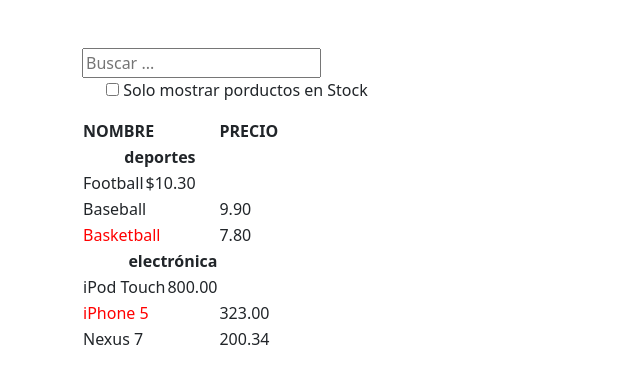
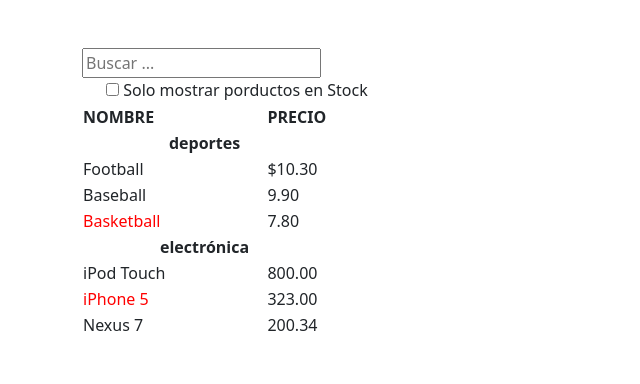
Before and after one commit to ErwinRivas/aplicativo-vivero, a React (Create React App) app: page / in a window 1280 px wide. Shown: the top 384 px of the page, without its empty margins (0-640 px from the left). Built offline with nearby package versions, Linux system fonts and the light colour scheme.

Commit message:
cambios Erwin

```diff
--- a/src/components/ProductRow.js
+++ b/src/components/ProductRow.js
@@ -3,7 +3,7 @@
 const ProductRow = (props) => {
 const  {product} = props
 const nombre = product.stock ?
-product.nombre  : <span style={{color: 'red'}}>{product.nombre}</span>
+<span className="spanNuevo">{product.nombre}</span>  : <span style={{color: 'red'}} className="spanNuevo" >{product.nombre}</span>
     return (
         <tr>
             <td>{nombre} </td>
--- a/src/components/ProductTable.js
+++ b/src/components/ProductTable.js
@@ -17,27 +17,43 @@
     const { filterTextData, inStockOnlyData, todos } = props;
     let lastCategory = null;
     const nuevo = todos.filter((todo, i) => { return (todo.nombre.indexOf(filterTextData) !== -1) })
-    const rows = nuevo.map((row, index) => {
-        if (inStockOnlyData && !row.stock) {
+    // const rows = nuevo.map((row, index) => {
+    //     if (inStockOnlyData && !row.stock) {
+    //         return;
+    //     } else {
+    //         if (row.categoria !== lastCategory) {
+    //             lastCategory =row.categoria;
+    //             return (
+    //                 <div className="divNuevo">
+    //                     <ProductCategoryRow product={row} key={row.index} />
+    //                     <ProductRow product={row} key={row.nombre} />
+    //                 </div>
+    //             )
+    //         } else {
+    //             return (
+    //                     <ProductRow product={row} key={row.index} />
+    //             )
+    //         }
+    //     }
+    // })
+    const filas = [];
+    nuevo.forEach(element => {
+        if (inStockOnlyData && !element.stock) {
             return;
-        } else {
-            if (row.categoria !== lastCategory) {
-                lastCategory =row.categoria;
-                return (
-                    <div>
-                        <ProductCategoryRow product={row} key={row.index} />
-                        <ProductRow product={row} key={row.nombre} />
-                    </div>
-                )
-            } else {
-                return (
-                        <ProductRow product={row} key={row.index} />
-                )
-            }
         }
-    })
+        if (element.categoria !== lastCategory ) {
+            filas.push(
+                <ProductCategoryRow product={element} key={element.categoria} />
+            )
+        }
+        filas.push(
+            <ProductRow product={element} key={element.nombre} />
+        )
+        lastCategory = element.categoria;
+
+    });
     return (
-        <tbody>{rows}</tbody>
+        <tbody>{filas}</tbody>
     )
 }
 
--- a/src/components/SearchBar.js
+++ b/src/components/SearchBar.js
@@ -21,7 +21,7 @@
                         onChange={this.handleTextChange} />
                 </div>
                 <div>
-                    <p>
+
                         <div className="form-check">
                             <input type="checkbox"
                                 onChange={this.handleInStockChange}
@@ -29,7 +29,7 @@
                             {' '}
                             Solo mostrar porductos en Stock
                         </div>
-                    </p>
+
                 </div>
 
             </form>
--- a/src/index.css
+++ b/src/index.css
@@ -12,5 +12,12 @@
     monospace;
 }
 .thCategoria{
-text-align: right;
+text-align: center;
 }
+
+.spanNuevo{
+  margin-right: 100px !important;
+}
+.divNuevo{
+  width:150px;
+}
```
